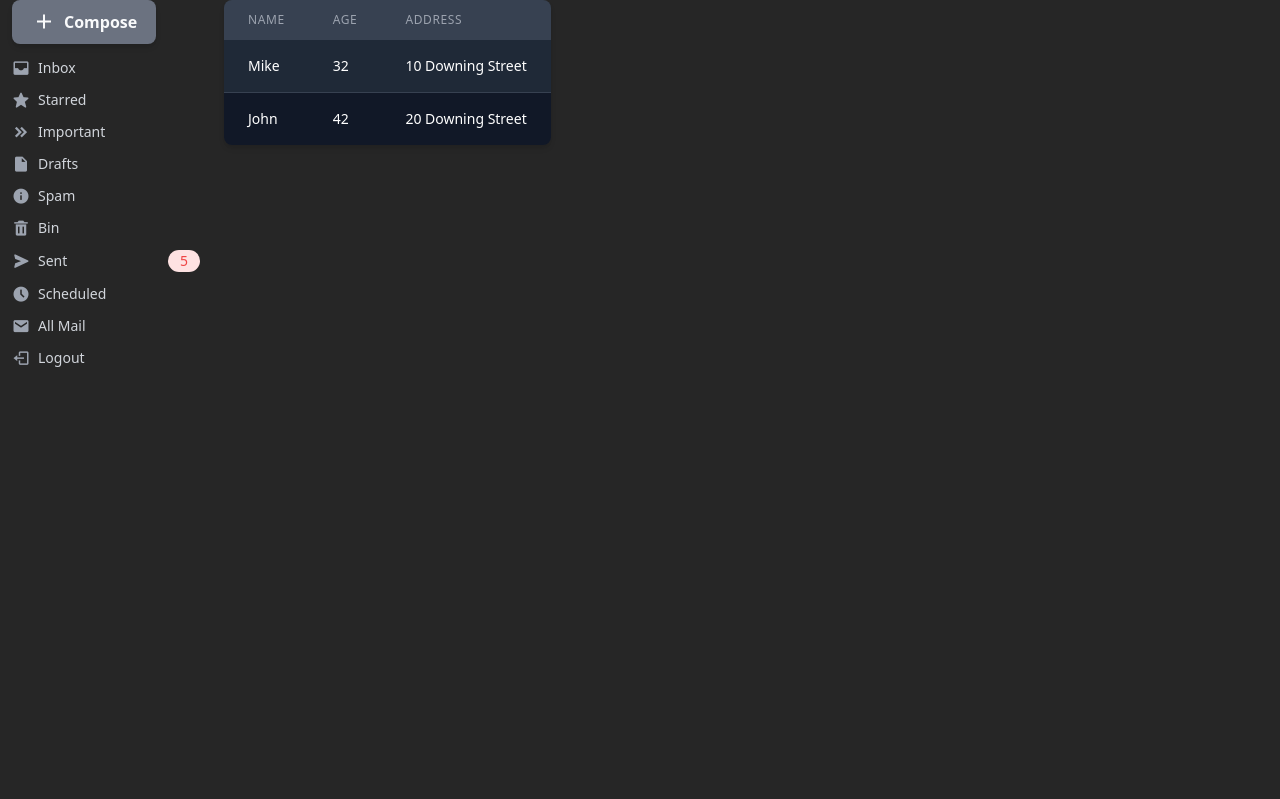
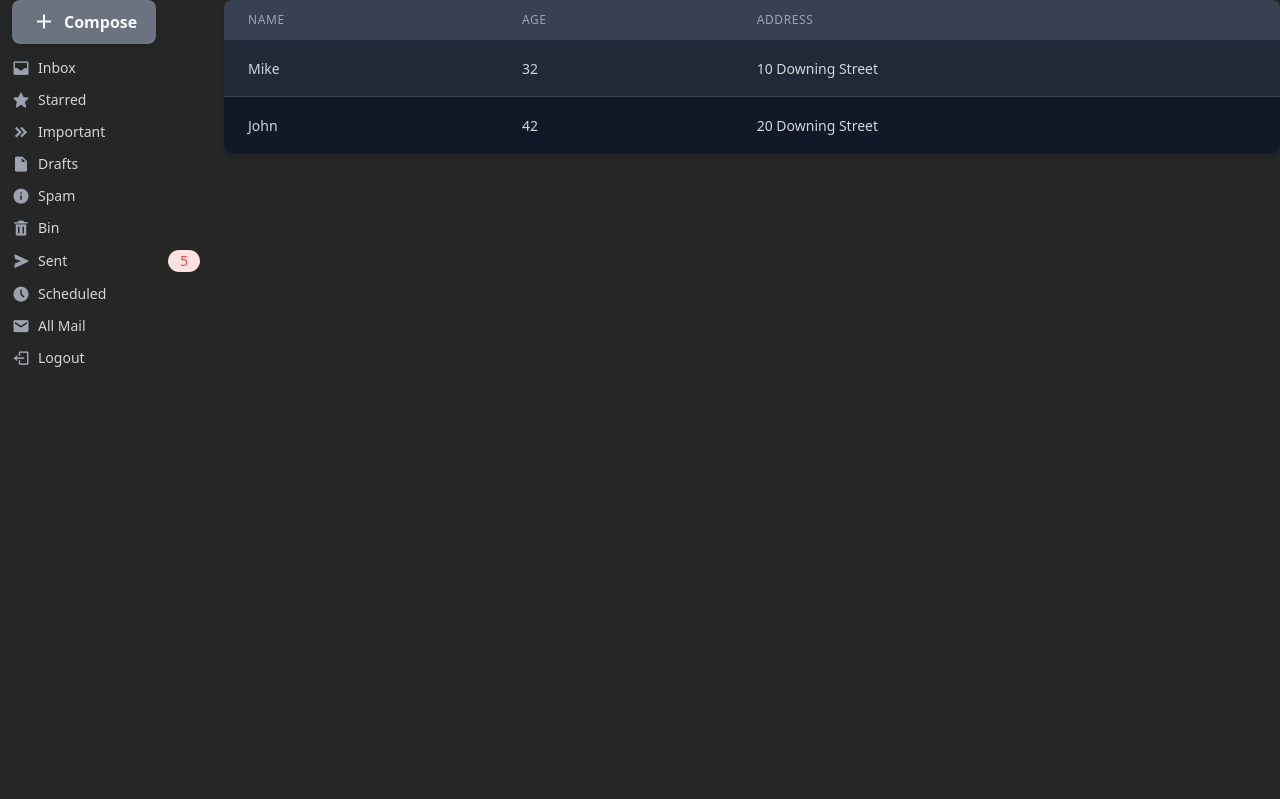
Before and after one commit to edadma/react-tailwind, a React (Create React App) app: page / in a window 1280 px wide. Shown: the top 799 px of the page. Built offline with nearby package versions, Linux system fonts and the light colour scheme.

Commit message:
start improving Table

```diff
--- a/src/Demo.tsx
+++ b/src/Demo.tsx
@@ -32,6 +32,7 @@ import { ThemeSwitcher } from './ThemeSwitcher'
 import { Home } from './Icons'
 import * as yup from 'yup'
 import { Content, RowLayout, Sider } from './Layout'
+import { TableColumn } from './Table'
 
 const data = [
   {
@@ -48,11 +49,12 @@ const data = [
   },
 ]
 
-const columns = [
+const columns: TableColumn[] = [
   {
     title: 'Name',
     index: 'name',
     key: 'name',
+    render: (data) => <Text>{data}</Text>,
   },
   {
     title: 'Age',
@@ -111,7 +113,7 @@ export const Demo: React.FC = () => {
             <Item icon="bx-log-out" label="Logout" />
           </Sider>
           <Content>
-            <Table striped hoverable columns={columns} data={data} />
+            <Table className="w-full" striped hoverable columns={columns} data={data} />
           </Content>
         </RowLayout>
         <Card>
--- a/src/Table.tsx
+++ b/src/Table.tsx
@@ -1,10 +1,14 @@
-import React, { FC } from 'react'
+import React, { FC, ReactNode } from 'react'
 import { optionProps, useTheme } from './ThemeProvider'
+import { Text } from './Text'
+
+export type TableCellRenderer = (data: any, record?: any, index?: string) => ReactNode
 
 export interface TableColumn {
   title: React.ReactNode
   index: string
   key?: string
+  render?: TableCellRenderer // should 'index' be the property name of 'data'
 }
 
 interface TableProps
@@ -15,6 +19,8 @@ interface TableProps
   striped?: boolean
   hoverable?: boolean
 }
+
+const DEFAULT_CELL_RENDERER: TableCellRenderer = (data) => <Text>{data}</Text>
 
 export const Table: FC<TableProps> = (props) => {
   const { className, columns, data, bordered, striped, hoverable, ...other } = props
@@ -32,7 +38,7 @@ export const Table: FC<TableProps> = (props) => {
         </tr>
       </thead>
       <tbody>
-        {data.map((row, ind) => (
+        {data.map((record, row) => (
           <tr
             className={`${optionProps(
               theme,
@@ -44,10 +50,16 @@ export const Table: FC<TableProps> = (props) => {
               'hoverable'
             )} ${
               striped ? theme.component.table.style.trStriped : theme.component.table.style.tr
-            } ${ind < data.length - 1 ? theme.component.table.style.horizontalDividers : ''}`}
+            } ${row < data.length - 1 ? theme.component.table.style.horizontalDividers : ''}`}
           >
-            {columns.map(({ index }) => (
-              <td className={theme.component.table.style.td}>{row[index]}</td>
+            {columns.map(({ index }, col) => (
+              <td className={theme.component.table.style.td}>
+                {(columns[col].render ? columns[col].render! : DEFAULT_CELL_RENDERER)(
+                  record[index],
+                  record,
+                  index
+                )}
+              </td>
             ))}
           </tr>
         ))}
--- a/src/themes/DefaultTheme.ts
+++ b/src/themes/DefaultTheme.ts
@@ -516,7 +516,7 @@ export const DefaultTheme = {
         tr: 'bg-white dark:bg-gray-800',
         trStriped: 'odd:bg-white even:bg-gray-50 odd:dark:bg-gray-800 even:dark:bg-gray-900',
         horizontalDividers: 'border-b dark:border-gray-700',
-        td: 'py-4 px-6 text-sm font-medium text-gray-900 whitespace-nowrap dark:text-white',
+        td: 'py-4 px-6 whitespace-nowrap',
       },
       options: {
         hoverable: 'hover:bg-gray-200 dark:hover:bg-gray-700',
```
